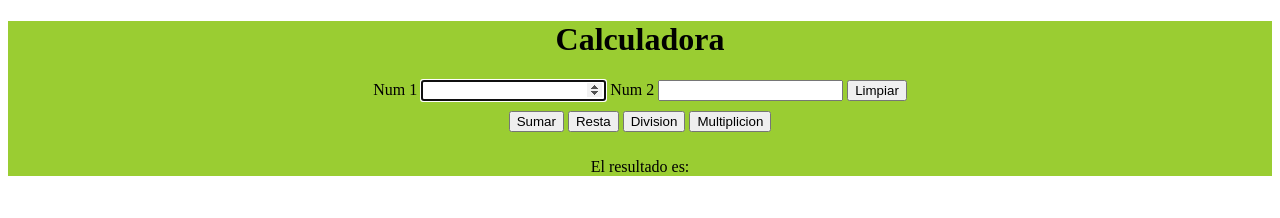
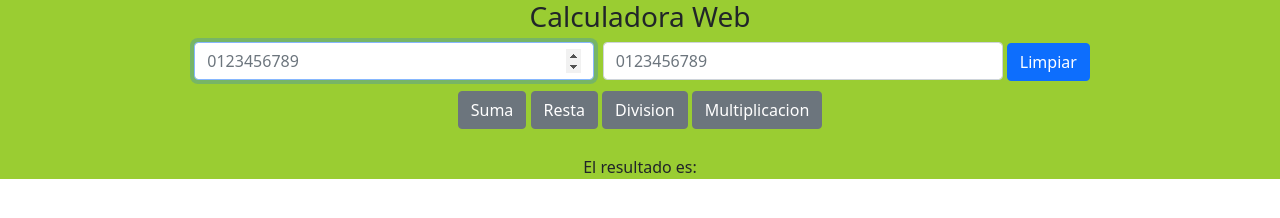
Before and after one commit to SantiagoLmartinez/Calculadora_javascript, a plain HTML site: page index.html in a window 1280 px wide. Drawn offline with nearby package versions, Linux system fonts and the light colour scheme.

Commit message:
Add files via upload

```diff
--- a/app.js
+++ b/app.js
@@ -1,6 +1,30 @@
 //alert("test [OK]");
 
 //Funciones
+document.getElementById('btn_Sumar').addEventListener("click", function (e){
+    e.preventDefault();
+    sumar();
+});
+
+document.getElementById('btn_Resta').addEventListener("click", function (e){
+    e.preventDefault();
+    resta();
+});
+document.getElementById('btn_Division').addEventListener("click", function (e){
+    e.preventDefault();
+    division();
+});
+document.getElementById('btn_Multiplicacion').addEventListener("click", function (e){
+    e.preventDefault();
+    multiplicacion();
+});
+document.getElementById('btn_Limpiar').addEventListener("click", function (e){
+    e.preventDefault();
+    document.getElementById('Resultado').innerHTML =  "";
+
+    limpiar();
+});
+
 
 function limpiar() {
     document.getElementById('FormCalculadora').reset();
@@ -10,7 +34,7 @@ function limpiar() {
 function sumar() {
     var num1 = parseInt(document.getElementById('num1').value);
     var num2 = parseInt(document.getElementById('num2').value);
-
+console.log("test")
     document.getElementById('Resultado').innerHTML =  num1 + num2;
 }
 
--- a/estilo.css
+++ b/estilo.css
@@ -3,8 +3,20 @@
     background-color:yellowgreen;
     margin: auto 0;
     text-align: center;
+    align-items: center;
+    justify-content: center;
 }
+h1{
+    margin-bottom: -2px;
+}
+#Num1y2{ }
 
 #Botones_calculadora{
     padding: 10px;
 }
+
+#FormCalculadora input{
+    width: 400px;
+    display: inline-block;
+
+}
--- a/index.html
+++ b/index.html
@@ -6,33 +6,39 @@
     <meta http-equiv='X-UA-Compatible' content='IE=edge'>
     <title>Calculadora</title>
     <meta name='viewport' content='width=device-width, initial-scale=1'>
+    <link href="https://cdn.jsdelivr.net/npm/bootstrap@5.1.3/dist/css/bootstrap.min.css" rel="stylesheet" integrity="sha384-1BmE4kWBq78iYhFldvKuhfTAU6auU8tT94WrHftjDbrCEXSU1oBoqyl2QvZ6jIW3" crossorigin="anonymous">
+
     <link rel='stylesheet' type='text/css' media='screen' href='estilo.css'>
-    <script src='app.js'></script>
 </head>
 
 <body>
     <div id="App_calculadora">
-    <h1>Calculadora</h1>
-    <form id="FormCalculadora" name="" method="post">
-        <div>
-            <label for="num1">Num 1</label>
-            <input id="num1" type="number" autofocus>
+        <h3 class="h3">Calculadora Web</h3>
 
-            <label for="num2">Num 2</label>
-            <input id="num2" type="number">
+        <form id="FormCalculadora" name="" method="post" class="mb-3 row">
 
-            <button onclick="limpiar();"> Limpiar</button>
+            <div id="Num1y2" class="">
+                <label for="num1" class="form-label"></label>
+                <input id="num1" type="number" class="form-control" placeholder="0123456789" autofocus>
+
+                <label for="num2" class="form-label"></label>
+                <input id="num2" type="number" class="form-control" placeholder="0123456789">
+
+                <button id="btn_Limpiar" class="btn btn-primary"> Limpiar</button>
             </div>
 
             <div id="Botones_calculadora">
-            <button type="button" onclick="sumar();">Sumar</button>
-            <button type="button" onclick="resta();">Resta</button>
-            <button type="button" onclick="division();">Division</button>
-            <button type="button" onclick="multiplicacion();">Multiplicion</button>
+                <button type="button" id="btn_Sumar" class="btn btn-secondary">Suma</button>
+                <button type="button" id="btn_Resta" class="btn btn-secondary">Resta</button>
+                <button type="button" id="btn_Division" class="btn btn-secondary">Division</button>
+                <button type="button" id="btn_Multiplicacion" class="btn btn-secondary">Multiplicacion</button>
+
             </div>
         </form>
-<p>El resultado es:  <span id="Resultado">      </span></p>
+        <p class=>El resultado es: <span id="Resultado"> </span></p>
     </div>
+    <script src='app.js'></script>
+
 </body>
 
 </html>
```
Lines whose indentation alone changed are shown as unchanged.
